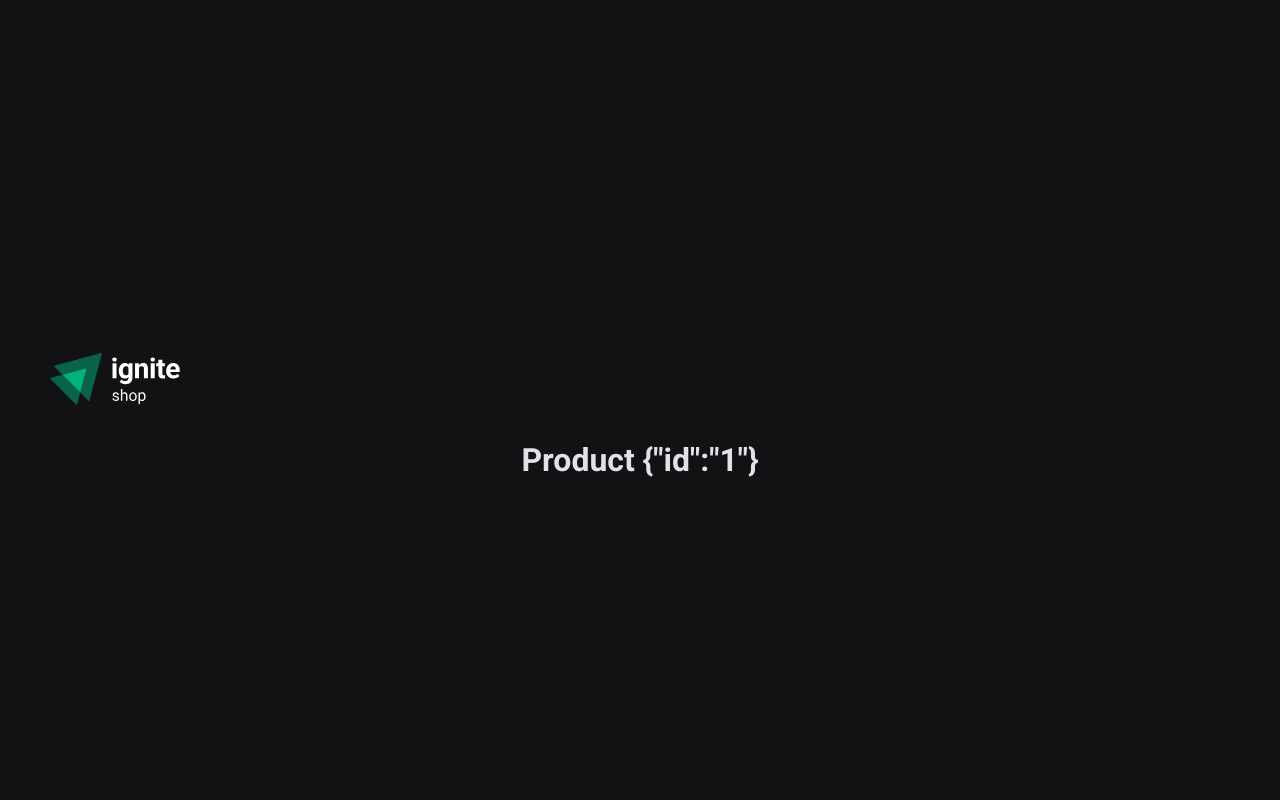
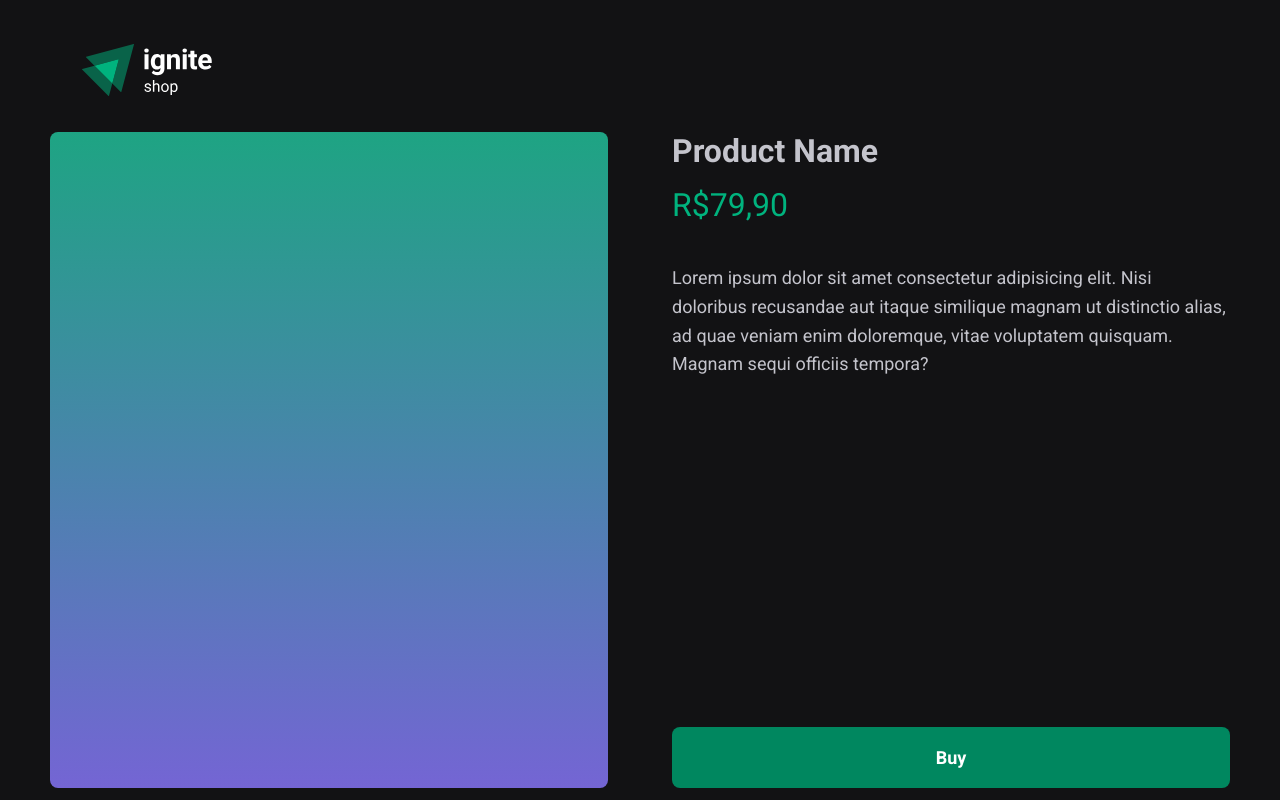
Before and after one commit to luiz504/04-ig22reactjs-ignite-shop, a Next.js app: page /product/1 in a window 1280 px wide. Built offline with nearby package versions, Linux system fonts and the light colour scheme.

Commit message:
product page base structure

```diff
--- a/src/pages/product/[id].tsx
+++ b/src/pages/product/[id].tsx
@@ -1,6 +1,26 @@
-import { useRouter } from 'next/router'
+// import { useRouter } from 'next/router'
+import {
+  ImageContainer,
+  ProductContainer,
+  ProductDetail,
+} from '~/styles/pages/product'
 
 export default function Product() {
-  const { query } = useRouter()
-  return <h1>Product {JSON.stringify(query)}</h1>
+  // const { query } = useRouter()
+  return (
+    <ProductContainer>
+      <ImageContainer />
+      <ProductDetail>
+        <h1>Product Name</h1>
+        <span>R$79,90</span>
+        <p>
+          Lorem ipsum dolor sit amet consectetur adipisicing elit. Nisi
+          doloribus recusandae aut itaque similique magnam ut distinctio alias,
+          ad quae veniam enim doloremque, vitae voluptatem quisquam. Magnam
+          sequi officiis tempora?
+        </p>
+        <button>Buy</button>
+      </ProductDetail>
+    </ProductContainer>
+  )
 }
--- a/src/styles/global.ts
+++ b/src/styles/global.ts
@@ -4,6 +4,7 @@ export const globalStyles = globalCss({
   '*': {
     margin: 0,
     padding: 0,
+    boxSizing: 'border-box',
   },
   body: {
     backgroundColor: '$gray900',
--- /dev/null
+++ b/src/styles/pages/product.ts
@@ -0,0 +1,70 @@
+import { styled } from '..'
+
+export const ProductContainer = styled('main', {
+  display: 'grid',
+  gridTemplateColumns: '1fr 1fr',
+  alignItems: 'stretch',
+  gap: '4rem',
+  maxWidth: 1180,
+  width: '100%',
+  margin: '0 auto',
+})
+
+export const ImageContainer = styled('div', {
+  width: '100%',
+  maxWidth: 576,
+  height: 656,
+  background: 'linear-gradient(180deg, #1EA483 0%, #7465D4 100%)',
+  borderRadius: 8,
+  padding: '.25rem',
+  display: 'flex',
+  alignItems: 'center',
+  justifyContent: 'center',
+
+  img: {
+    objectFit: 'cover',
+  },
+})
+
+export const ProductDetail = styled('div', {
+  display: 'flex',
+  flexDirection: 'column',
+
+  h1: {
+    fontSize: '$2xl',
+    color: '$gray300',
+  },
+
+  span: {
+    marginTop: '1rem',
+    display: 'block',
+    fontSize: '$2xl',
+    color: '$green300',
+  },
+
+  p: {
+    marginTop: '2.5rem',
+    fontSize: '$md',
+    lineHeight: 1.6,
+    color: '$gray300',
+  },
+
+  button: {
+    marginTop: 'auto',
+    border: 0,
+    padding: '1.25rem',
+    backgroundColor: '$green500',
+
+    color: '$white',
+    fontWeight: 'bold',
+    fontSize: '$md',
+
+    borderRadius: 8,
+    cursor: 'pointer',
+
+    '&:hover': {
+      backgroundColor: '$green300',
+      transition: 'background-color .2s',
+    },
+  },
+})
```
